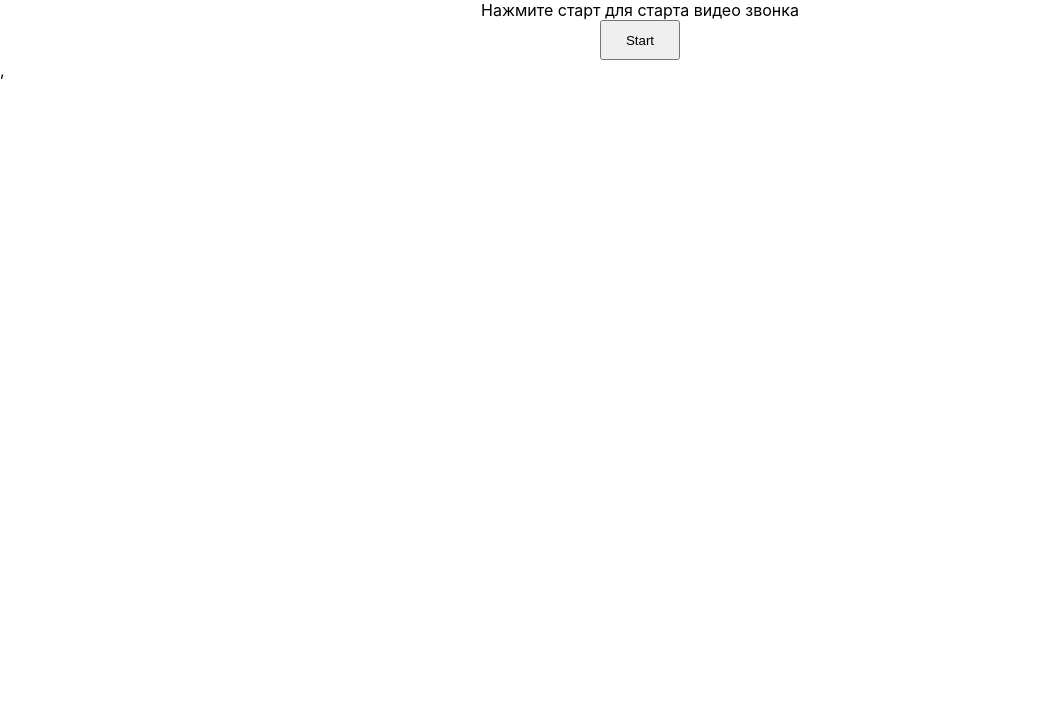
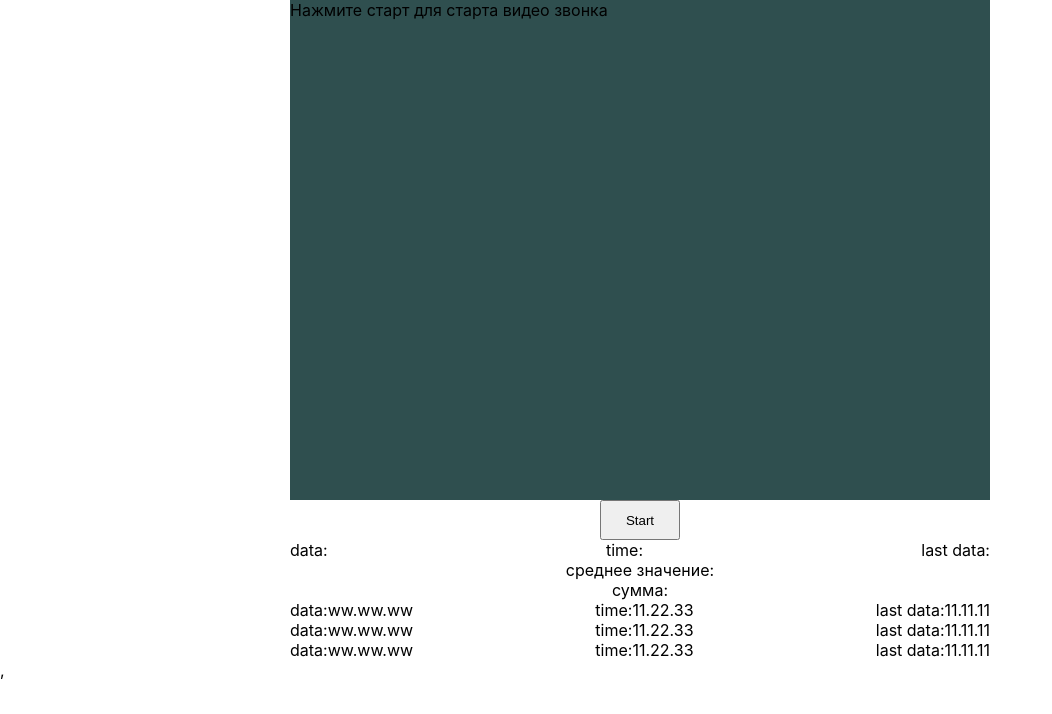
Before and after one commit to DimaShumanskiy/webcam_statistics, a React (Create React App) app: page / in a window 1280 px wide. Shown: the top 714 px of the page, without its empty margins (0-1052 px from the left). Built offline with nearby package versions, Linux system fonts and the light colour scheme.

Commit message:
added time, start and end of the conference

```diff
--- a/package.json
+++ b/package.json
@@ -22,6 +22,7 @@
     "react-webcam": "^6.0.1",
     "redux": "^4.1.2",
     "typescript": "^4.4.2",
+    "uuid": "^8.3.2",
     "web-vitals": "^2.1.0"
   },
   "scripts": {
@@ -49,6 +50,7 @@
     ]
   },
   "devDependencies": {
+    "@types/uuid": "^8.3.4",
     "eslint": "^8.7.0",
     "eslint-config-airbnb": "^19.0.4",
     "eslint-config-prettier": "^8.3.0",
--- a/src/App.css
+++ b/src/App.module.css
@@ -1,4 +1,3 @@
-
 .App{
   display: flex;
   justify-content: center;
@@ -14,3 +13,8 @@
   width: 80px;
   height: 40px;
 }
+.statistic{
+  display: flex;
+  justify-content: space-between;
+  width: 700px;
+}
--- a/src/App.tsx
+++ b/src/App.tsx
@@ -1,29 +1,65 @@
-import React from 'react';
+import React, { FC, useState } from 'react';
 
-import './App.css';
 import { useDispatch } from 'react-redux';
 
+import s from './App.module.css';
 import WebcamBlock from './components/webcam/Webcam';
+import { AddCalledStart, AddCalledStop, CalledType } from './state/statisticReducer';
 import { useAppSelector } from './state/store';
 import { changePlaying } from './state/webcamReducer';
 
-const App = (): any => {
+const App: FC = () => {
     const dispatch = useDispatch();
     const playing = useAppSelector<boolean>(state => state.webcam.playing);
+    const called = useAppSelector<CalledType[]>(state => state.statistic.called);
+    const [date, setDate] = useState<Date>();
+    const [lastDate, setLastDate] = useState<Date>();
 
-    const startStopPlay = (): any => {
+    const newDate = date?.toLocaleDateString();
+    const newTime = date?.toLocaleTimeString();
+    const startStopPlay = (): void => {
         dispatch(changePlaying());
+        if (!playing) {
+            const x = new Date();
+            setDate(x);
+            const newDateX = x.toLocaleDateString();
+            const newTimeX = x.toLocaleTimeString();
+            dispatch(AddCalledStart(newDateX, newTimeX));
+        } else {
+            const x = new Date();
+            const newTimeX = x.toLocaleTimeString();
+            setLastDate(new Date());
+            dispatch(AddCalledStop(newTimeX));
+        }
     };
 
+    // const x = new Date(called[0].stop).getTime(); // мм сек
+    const data = called.map(m => (
+        <div className={s.statistic} key={m.id}>
+            <span>data:{m.data}</span>
+            <span>time:{m.start}</span>
+            <span>last data:{m.stop}</span>
+        </div>
+    ));
+
     return (
-        <div className="App">
-            <div className="container" />
+        <div className={s.App}>
+            <div className={s.container} />
             <WebcamBlock />
-            <div className="input">
-                <button type="button" className="btn" onClick={startStopPlay}>
+            <div className={s.input}>
+                <button type="button" className={s.btn} onClick={startStopPlay}>
                     {playing ? 'Stop' : 'Start'}
                 </button>
             </div>
+            <div className={s.statistic}>
+                <span>data:{newDate}</span>
+                <span>time:{newTime}</span>
+                <span>last data:{lastDate?.toLocaleTimeString()}</span>
+            </div>
+
+            <span>среднее значение:</span>
+            <span>сумма:</span>
+            {data}
         </div>
     );
 };
--- a/src/components/webcam/Webcam.module.css
+++ b/src/components/webcam/Webcam.module.css
@@ -1,9 +1,14 @@
-.container{
+.container {
+  width: 700px;
+  height: 500px;
+  background-color: darkslategrey;
+}
+
+.webcam {
+  width: 700px;
+  height: 500px;
+}
+
+.content {
 
 }
-.webcam{
-
-}
-.content{
-
-}
--- a/src/state/statisticReducer.ts
+++ b/src/state/statisticReducer.ts
@@ -1,16 +1,60 @@
-const initialState: InitialStateType = {};
-type InitialStateType = {};
+import { v1 } from 'uuid';
 
-type ActionsType = { type: 'a' };
+const initialState: InitialStateType = {
+    called: [
+        { data: 'ww.ww.ww', start: '11.22.33', stop: '11.11.11', id: '1' },
+        { data: 'ww.ww.ww', start: '11.22.33', stop: '11.11.11', id: '2' },
+        { data: 'ww.ww.ww', start: '11.22.33', stop: '11.11.11', id: '3' },
+    ],
+    mean: 10,
+    sum: 10,
+};
+type InitialStateType = {
+    called: CalledType[];
+    mean: number;
+    sum: number;
+};
+export type CalledType = {
+    data?: string;
+    start?: string;
+    stop?: string;
+    id: string;
+};
+
+type ActionsType = ReturnType<typeof AddCalledStart> | ReturnType<typeof AddCalledStop>;
 
 export const statisticReducer = (
     state: InitialStateType = initialState,
     action: ActionsType,
 ): InitialStateType => {
     switch (action.type) {
-        case 'a':
-            return state;
+        case 'ADD-CALLED-START':
+            return {
+                ...state,
+                called: [
+                    ...state.called,
+                    { id: v1(), data: action.data, start: action.start },
+                ],
+            };
+        case 'ADD-CALLED-STOP':
+            const one = 2;
+            // const lastItem = state.called[state.called.length - one]; // { data: 'ww.ww.ww', start: '11.22.33', stop: '11.11.11', id: '3' },
+            const copyState = state.called.slice(0, -1);
+            const copyLastItem = state.called.slice(-1);
+            const result = [...copyState, { ...copyLastItem[0], stop: action.stop }];
+            console.log(result);
+            return {
+                ...state,
+                // called: [...state.called, lastItem.stop: action.stop],
+                called: result,
+            };
         default:
             return { ...state };
     }
 };
+
+export const AddCalledStart = (data?: string, start?: string) =>
+    ({ type: 'ADD-CALLED-START', data, start } as const);
+
+export const AddCalledStop = (stop?: string) =>
+    ({ type: 'ADD-CALLED-STOP', stop } as const);
```
Also changed, not shown: src/components/statistic/Statistic.tsx (+25 -10 lines), 2 other files (tests, documents, lock files or other folders).
